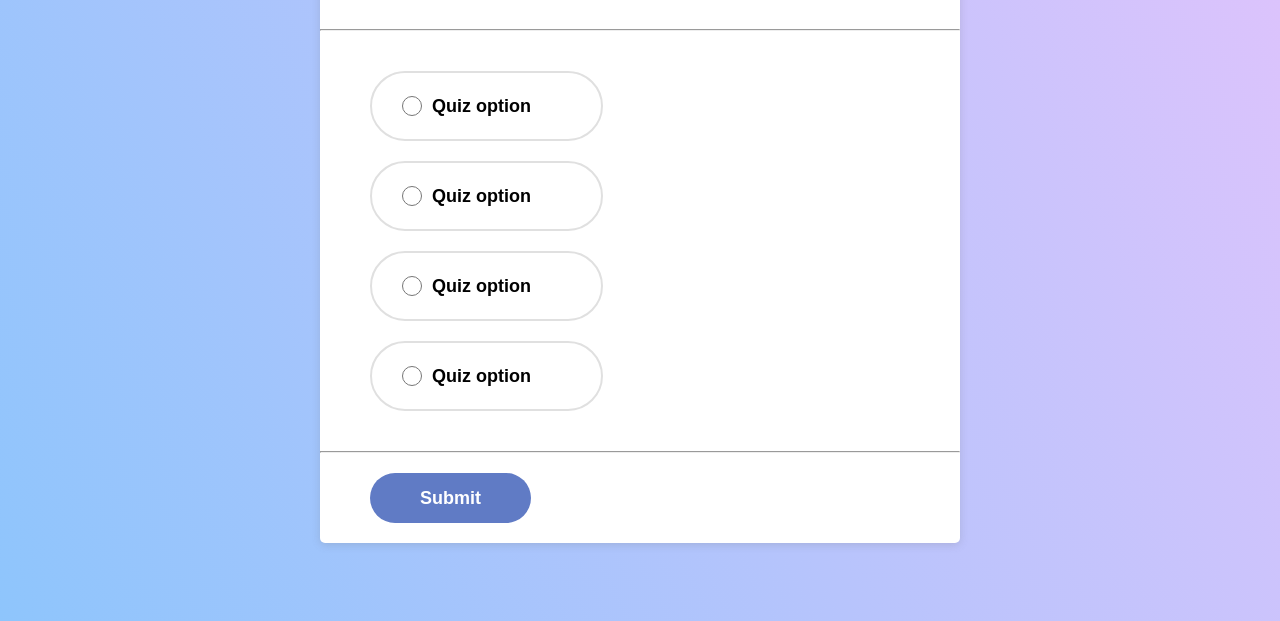
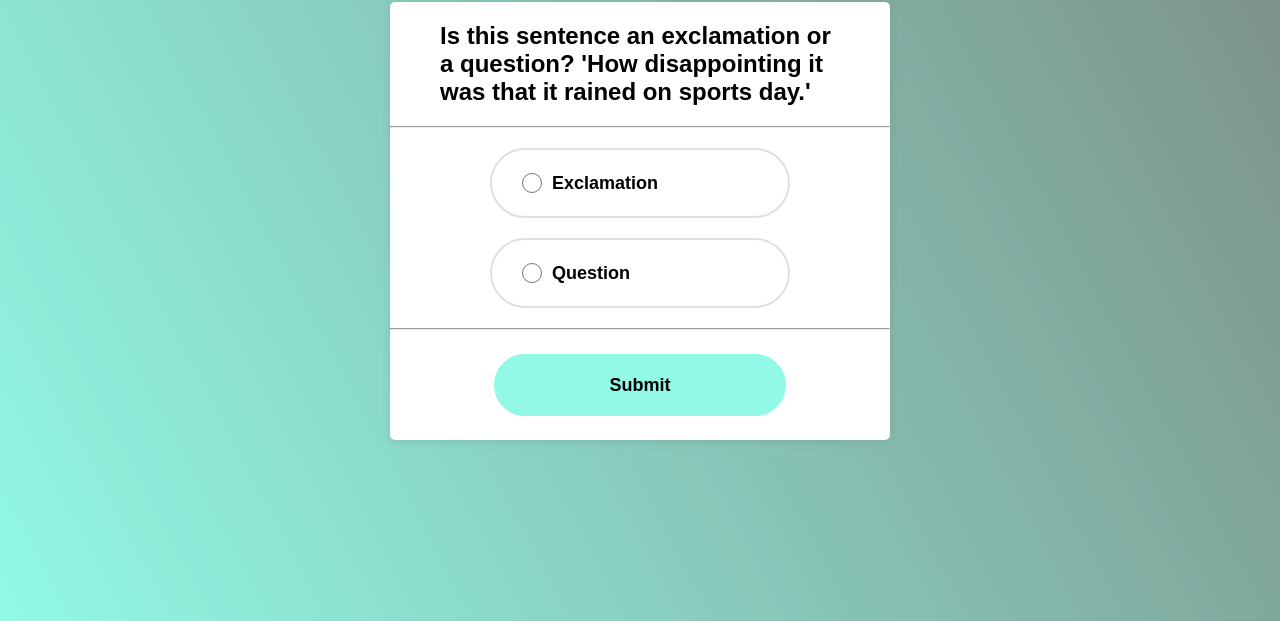
Before and after one commit to Nadia982/quiz-with-confirmation, a plain HTML site: page index.html in a window 1280 px wide. Shown: the part 179-800 px from the top of the page. Drawn offline with Linux system fonts and the light colour scheme.

Commit message:
added functionality to load quiz question and options dynamically. Updated styling

```diff
--- a/css/style.css
+++ b/css/style.css
@@ -5,20 +5,28 @@
   font-family: "Urbanist", sans-serif;
 }
 
+:root {
+    --dark-color: #7c8d85;
+    --light-color: #91F9E5;
+}
+
 html {
   font-size: 62.5%;
 }
 
 body {
-  height: 100vh;
+  min-height: 100vh;
   display: grid;
   place-items: center;
   background-color: #8ec5fc;
-  background-image: linear-gradient(62deg, #8ec5fc 0%, #e0c3fc 100%);
+  background-image: linear-gradient(62deg, var(--light-color) 0%, var(--dark-color) 100%);
+  background-repeat: no-repeat;
+  /* background-image: linear-gradient(62deg, #8ec5fc 0%, #49516F 100%); */
 }
 
 .quiz-section {
-  width: 50%;
+  width: 90%;
+  max-width: 500px;
   height: auto;
   background-color: #fff;
   border-radius: 0.5rem;
@@ -30,21 +38,28 @@ body {
 }
 
 #question {
-  font-size: 4.4rem;
-  padding: 4rem 5rem;
+  font-size: 2.4rem;
+  padding: 2rem 5rem;
 }
+
 ul {
   display: flex;
   justify-content: center;
   align-items: flex-start;
   flex-direction: column;
   gap: 2rem;
-  padding: 4rem 5rem;
+  padding: 2rem 5rem;
+}
+
+#submit, li {
+    width: 80%;
+    max-width: 300px;
+    margin: 0 auto;
+    display: block;
 }
 
 li {
   list-style: none;
-  min-width: 40%;
   min-height: 7rem;
   border-radius: 7rem;
   border: 0.2rem solid #e0e0e0;
@@ -68,17 +83,26 @@ input[type="radio"] {
   width: 20px;
   height: 20px;
 }
+input[type="radio"]:focus {
+    outline: none;
+  }
 
 input[type="radio"]:checked {
   background-color: #8ec5fc;
   border-color: #8ec5fc;
 }
 
+li:focus-within {
+    outline: 5px solid #868686;
+    border: .2rem solid #fff;
+  }
+
 .btn {
   padding: 2rem 5rem;
 }
 
-button {
+#submit{
+min-height: 7rem;
   padding: 0 5rem;
   height: 5rem;
   border-radius: 5rem;
@@ -86,11 +110,17 @@ button {
   -moz-border-radius: 5rem;
   -ms-border-radius: 5rem;
   -o-border-radius: 5rem;
-  background-color: #607bc5;
-  border: none;
-  color: #fff;
+  background-color: var(--light-color);
+  border: 4px solid #fff;
+  color: #000;
   font-size: 1.8rem;
   font-weight: bold;
+
+}
+
+#submit:focus{
+outline: 5px solid var(--light-color);
+
 }
 
 .result {
@@ -111,7 +141,7 @@ button {
 }
 
 .result h2 {
-  font-size: 3.4rem;
+  font-size: 2.4rem;
 }
 
 .result p {
--- a/index.html
+++ b/index.html
@@ -21,14 +21,14 @@
             <input type="radio" name="answer" class="answer" id="b" />
             <label for="b" id="option_2">Quiz option</label>
           </li>
-          <li>
+          <!-- <li>
             <input type="radio" name="answer" class="answer" id="c" />
             <label for="c" id="option_3">Quiz option</label>
           </li>
           <li>
             <input type="radio" name="answer" class="answer" id="d" />
             <label for="d" id="option_4">Quiz option</label>
-          </li>
+          </li> -->
 
         </ul>
 
@@ -39,5 +39,6 @@
         </div>
       </div>
     </div>
+    <script src="index.js"></script>
   </body>
 </html>
--- a/index.js
+++ b/index.js
@@ -1,7 +1,7 @@
 const quizData = [
     {
         id: 1,
-        question: "Is this sentence an <em class='bold'>exclamation</em> or a <em class='bold'>question</em>? 'How disappointing it was that it rained on sports day'",
+        question: "Is this sentence an exclamation or a question? 'How disappointing it was that it rained on sports day.'",
         options: ["Exclamation", "Question"],
         correct: 0,
         questionRef: "paper1-2023-2a",
@@ -18,3 +18,16 @@ const quizData = [
 const answerElement = document.querySelectorAll('.answer');
 const [questionElement, option_1, option_2, option_3, option_4] = document.querySelectorAll('#question,  .option_1, .option_2, .option_3, .option_4');
 const submitBtn = document.querySelector('#submit');
+
+const currentQuiz = 0;
+const score = 0;
+
+const loadQuiz = () => {
+const {question, options } = quizData[currentQuiz];
+console.log(options)
+questionElement.innerText = question;
+// options.forEach((curOption, index) => (option_1.innerText = curOption));
+options.forEach((curOption, index) => window[`option_${index+1}`].innerText = curOption)
+}
+
+loadQuiz();
```
